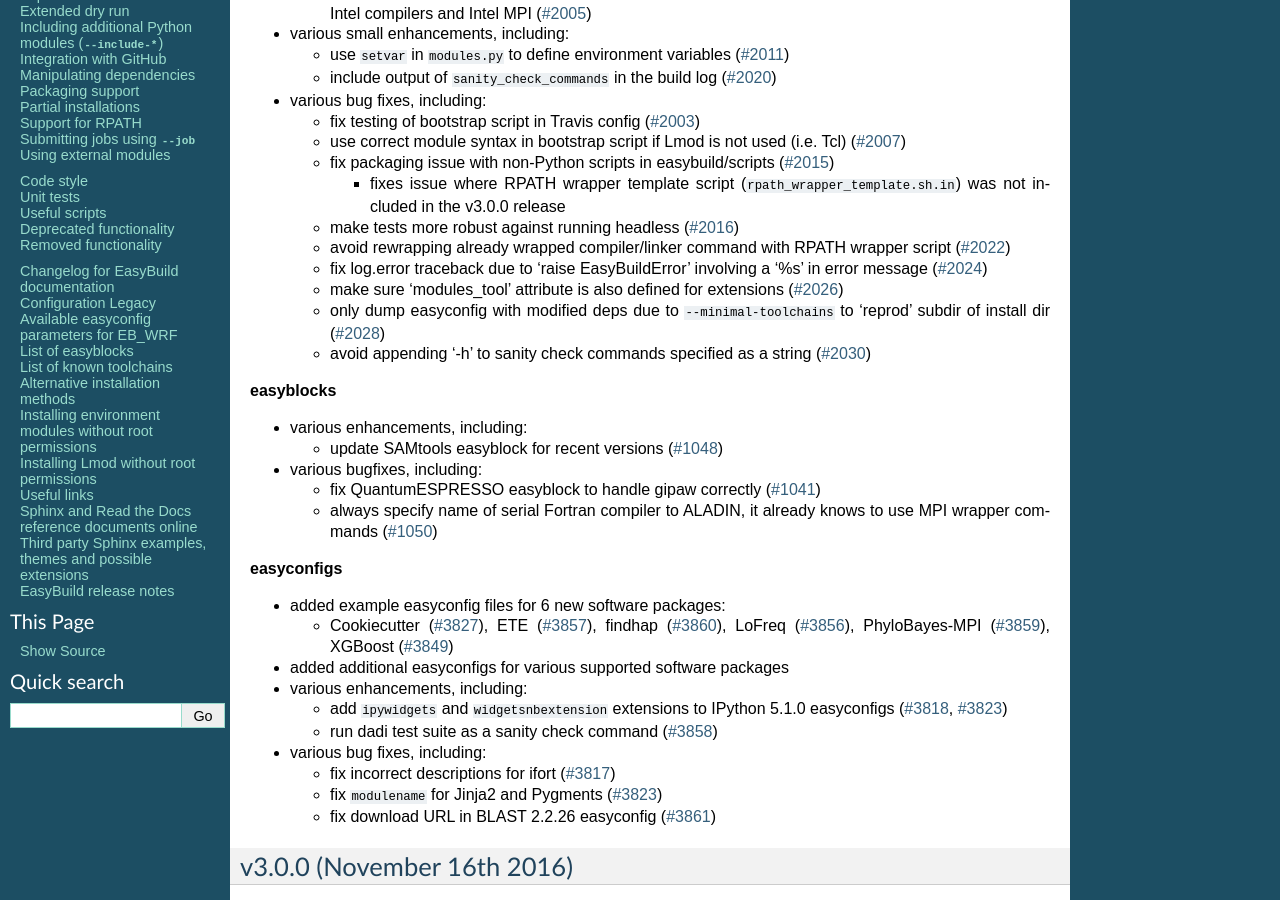
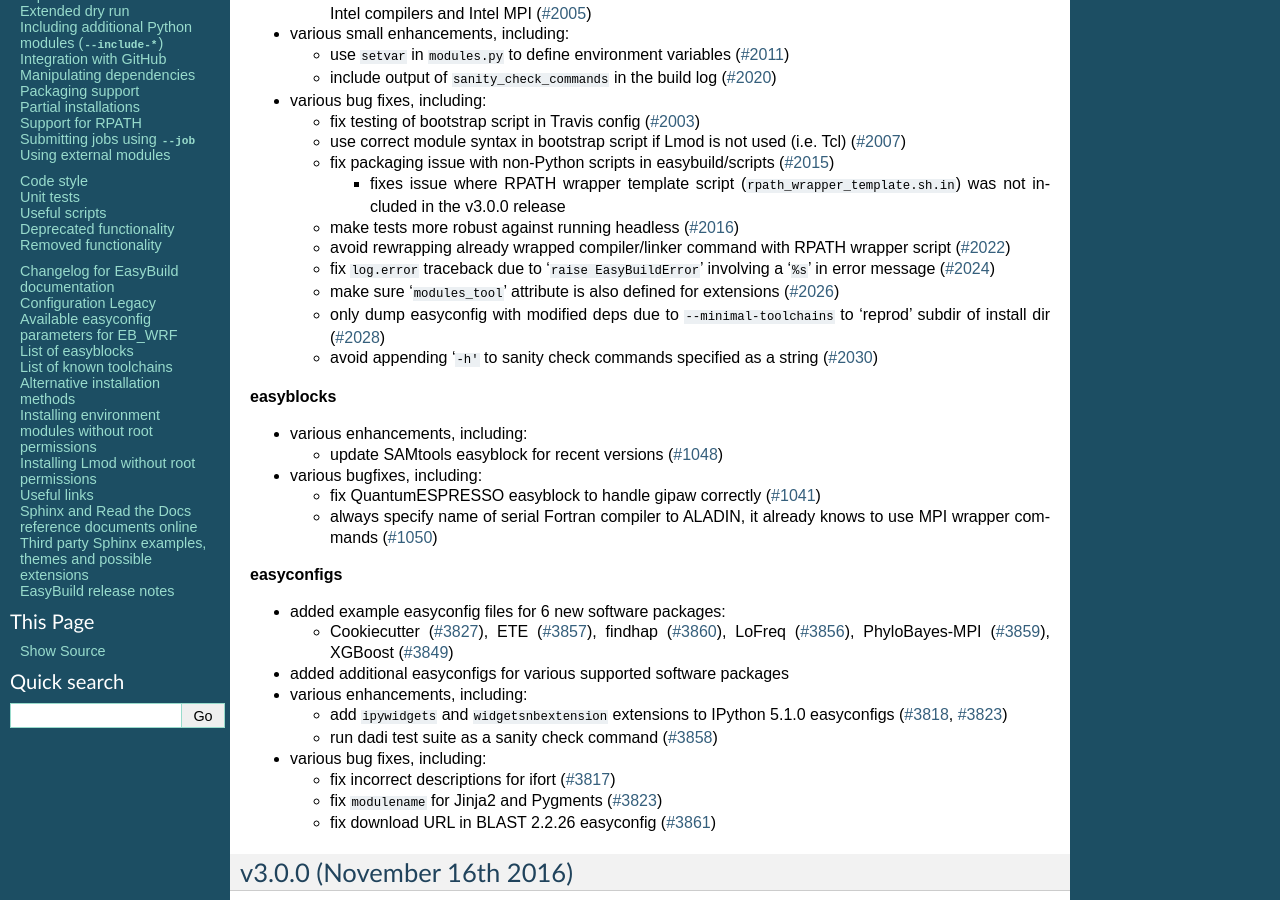
Before and after one commit to easybuilders/easybuild, a Sphinx documentation site: the page built from docs/Release_notes.rst, in a window 1280 px wide and 900 px high, scrolled down 341 px. Built offline with Sphinx 7.4.7, drawn with Linux system fonts in a browser that asks for light colours; some of the changed text lies outside the part shown.

Commit message:
fix formatting

```diff
--- a/docs/Release_notes.rst
+++ b/docs/Release_notes.rst
@@ -35,10 +35,10 @@ bugfix release
 
   * make tests more robust against running headless (`#2016 <https://github.com/hpcugent/easybuild-framework/pull/2016>`_)
   * avoid rewrapping already wrapped compiler/linker command with RPATH wrapper script (`#2022 <https://github.com/hpcugent/easybuild-framework/pull/2022>`_)
-  * fix log.error traceback due to 'raise EasyBuildError' involving a '%s' in error message (`#2024 <https://github.com/hpcugent/easybuild-framework/pull/2024>`_)
-  * make sure 'modules_tool' attribute is also defined for extensions (`#2026 <https://github.com/hpcugent/easybuild-framework/pull/2026>`_)
+  * fix ``log.error`` traceback due to '``raise EasyBuildError``' involving a '``%s``' in error message (`#2024 <https://github.com/hpcugent/easybuild-framework/pull/2024>`_)
+  * make sure '``modules_tool``' attribute is also defined for extensions (`#2026 <https://github.com/hpcugent/easybuild-framework/pull/2026>`_)
   * only dump easyconfig with modified deps due to ``--minimal-toolchains`` to 'reprod' subdir of install dir (`#2028 <https://github.com/hpcugent/easybuild-framework/pull/2028>`_)
-  * avoid appending '-h' to sanity check commands specified as a string (`#2030 <https://github.com/hpcugent/easybuild-framework/pull/2030>`_)
+  * avoid appending '``-h'`` to sanity check commands specified as a string (`#2030 <https://github.com/hpcugent/easybuild-framework/pull/2030>`_)
 
 **easyblocks**
 
```
